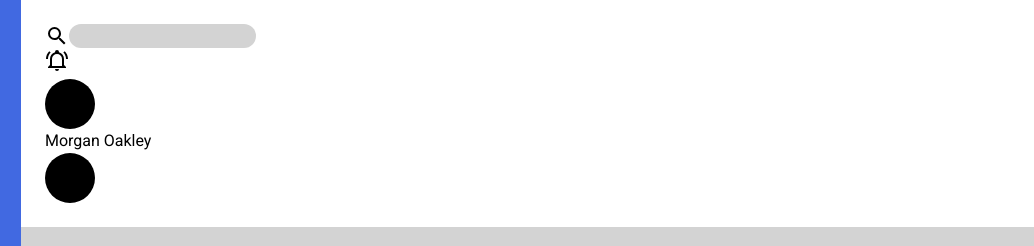
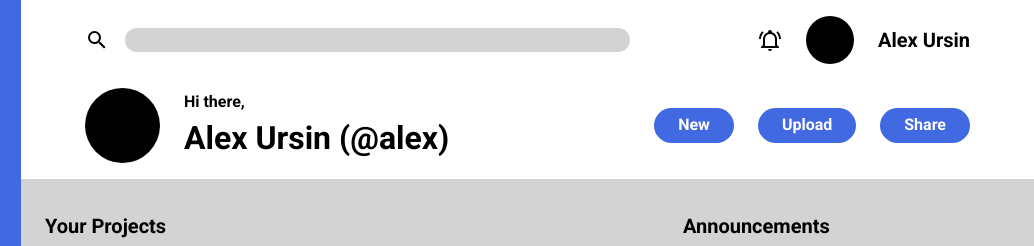
Before and after one commit to acursin/admin-dashboard, a plain HTML site: page index.html in a window 1280 px wide. Shown: the top 246 px of the page, 246-1280 px from the left. Drawn offline with Linux system fonts and the light colour scheme; a web font is replaced by a local one.

Commit message:
Style header section

```diff
--- a/css/styles.css
+++ b/css/styles.css
@@ -54,13 +54,30 @@ img {
     background: none;
 }
 
+.c-profile-img {
+    border-radius: 50%;
+    width: 3rem;
+    height: 3rem;
+    background: #000;
+}
+
+.c-profile-img--large {
+    width: 75px;
+    height: 75px;
+}
+
 .c-header {
-    margin: 24px;
+    display: grid;
+    grid: repeat(2, max-content) / 2fr 1fr;
+    gap: 24px;
+    padding: 16px 64px;
 }
 
 .c-search {
-    display: flex;
+    display: grid;
+    grid-template-columns: max-content 1fr;
     align-items: center;
+    gap: 16px;
 }
 
 .c-search__input {
@@ -68,6 +85,50 @@ img {
     border-radius: 100px;
     height: 1.5rem;
     background: lightgray;
+}
+
+.l-header__info {
+    display: flex;
+    justify-content: end;
+    align-items: center;
+    gap: 24px;
+}
+
+.c-header__name {
+    font-size: 1.25rem;
+    font-weight: bold;
+}
+
+.l-header__profile {
+    display: flex;
+    align-items: center;
+    gap: 24px;
+    margin-right: auto;
+}
+
+.c-user__greeting {
+    font-weight: bold;
+}
+
+.c-user__title {
+    font-size: 2rem;
+    font-weight: bold;
+}
+
+.l-header__buttons {
+    display: grid;
+    grid-template-columns: repeat(3, 1fr);
+    align-items: center;
+    gap: 24px;
+}
+
+.c-button {
+    border: none;
+    border-radius: 25px;
+    padding: 8px 24px;
+    background: royalblue;
+    font-weight: bold;
+    color: white;
 }
 
 .c-nav {
@@ -128,7 +189,7 @@ img {
 .l-content__side {
     flex: 1 1 min-content;
     display: grid;
-    grid-template-rows: repeat(2, max-content);
+    grid-template-rows: repeat(2, 1fr);
     gap: 24px;
 }
 
@@ -222,13 +283,6 @@ img {
     gap: 16px;
 }
 
-.c-profile-img {
-    border-radius: 50%;
-    width: 50px;
-    height: 50px;
-    background: #000;
-}
-
 .c-profile__project {
     color: #646464;
 }
--- a/index.html
+++ b/index.html
@@ -13,23 +13,30 @@
 <body>
     <div class="l-container">
         <header class="c-header">
-            <div class="l-header__top-row">
             <div class="c-search">
                 <button class="c-icon-button">
                     <svg class="c-icon" xmlns="http://www.w3.org/2000/svg" viewBox="0 0 24 24"><path d="M9.5,3A6.5,6.5 0 0,1 16,9.5C16,11.11 15.41,12.59 14.44,13.73L14.71,14H15.5L20.5,19L19,20.5L14,15.5V14.71L13.73,14.44C12.59,15.41 11.11,16 9.5,16A6.5,6.5 0 0,1 3,9.5A6.5,6.5 0 0,1 9.5,3M9.5,5C7,5 5,7 5,9.5C5,12 7,14 9.5,14C12,14 14,12 14,9.5C14,7 12,5 9.5,5Z" /></svg>
                 </button>
                 <input class="c-search__input" type="search">
             </div>
+            <div class="l-header__info">
                 <button class="c-icon-button">
                     <svg class="c-icon" xmlns="http://www.w3.org/2000/svg" viewBox="0 0 24 24"><path d="M10,21H14A2,2 0 0,1 12,23A2,2 0 0,1 10,21M21,19V20H3V19L5,17V11C5,7.9 7.03,5.17 10,4.29C10,4.19 10,4.1 10,4A2,2 0 0,1 12,2A2,2 0 0,1 14,4C14,4.1 14,4.19 14,4.29C16.97,5.17 19,7.9 19,11V17L21,19M17,11A5,5 0 0,0 12,6A5,5 0 0,0 7,11V18H17V11M19.75,3.19L18.33,4.61C20.04,6.3 21,8.6 21,11H23C23,8.07 21.84,5.25 19.75,3.19M1,11H3C3,8.6 3.96,6.3 5.67,4.61L4.25,3.19C2.16,5.25 1,8.07 1,11Z" /></svg>
                 </button>
                 <div class="c-profile-img"></div>
-                <p class="c-header__name">Morgan Oakley</p>
+                <p class="c-header__name">Alex Ursin</p>
             </div>
-            <div class="l-header__bottom-row">
-                <div class="c-header__profile">
+            <div class="l-header__profile">
                 <div class="c-profile-img c-profile-img--large"></div>
+                <div class="l-header__username">
+                    <p class="c-user__greeting">Hi there,</p>
+                    <h2 class="c-user__title">Alex Ursin (@alex)</h2>
                 </div>
+            </div>
+            <div class="l-header__buttons">
+                <button class="c-button">New</button>
+                <button class="c-button">Upload</button>
+                <button class="c-button">Share</button>
             </div>
         </header>
 
```
Lines whose indentation alone changed are shown as unchanged.
